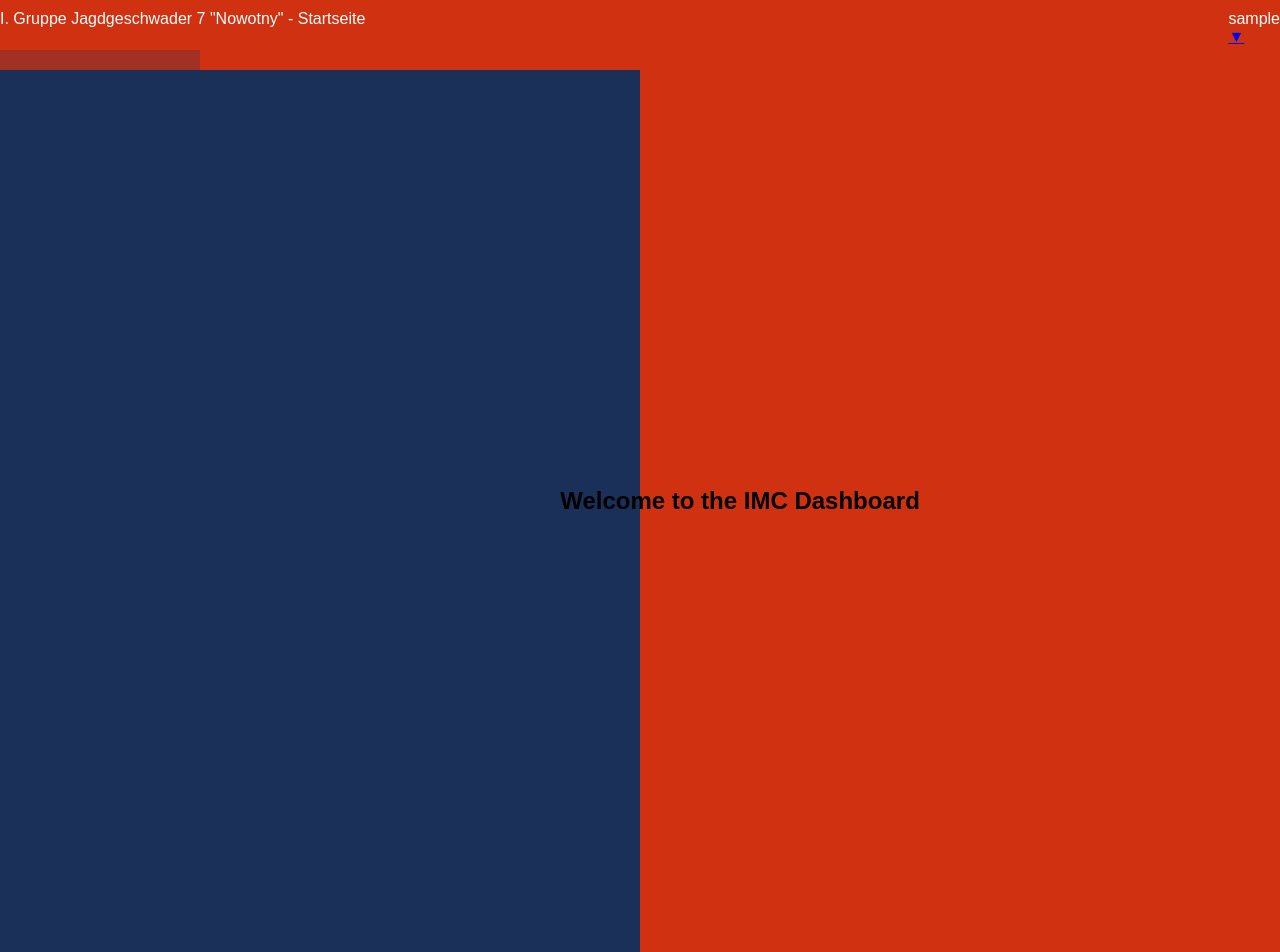
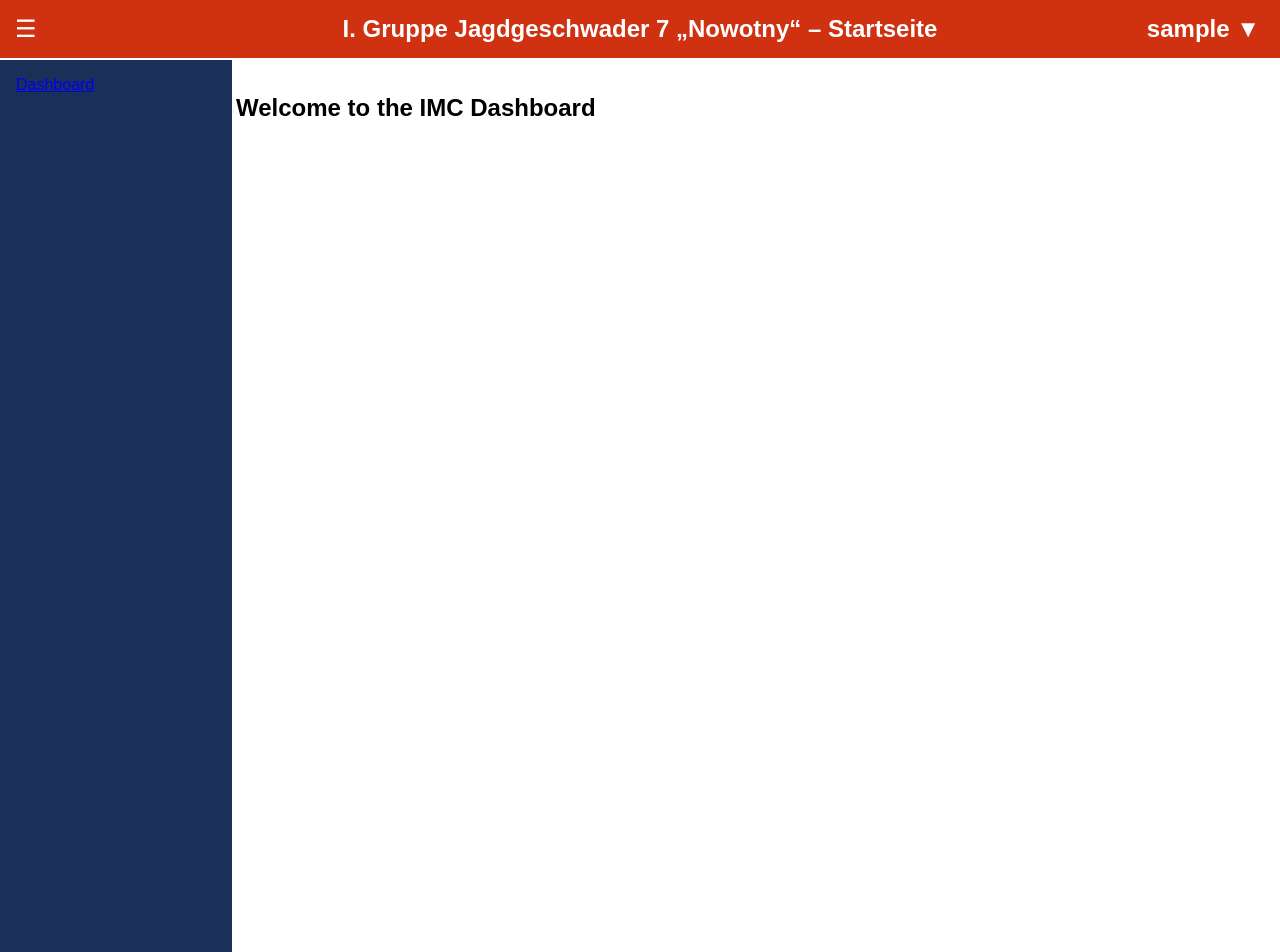
Before and after one commit to IJG7Momo/JG7IronManCampaign, a Flask app: page /dashboard in a window 1280 px wide. Run offline with Flask 3, Linux system fonts and the light colour scheme; the visitor is signed in with stand-in values (Sample User, id 1).

Commit message:
Add files via upload

```diff
--- a/app.py
+++ b/app.py
@@ -12,7 +12,8 @@ def login():
     if request.method == "POST":
         username = request.form["username"]
         password = request.form["password"]
-        # TODO: Authentifizierung prüfen
+        if username == "I/JG7_Momo":
+            session["admin"] = True
         session["user"] = username
         return redirect(url_for("dashboard"))
     return render_template("login.html")
@@ -21,10 +22,11 @@ def login():
 def register():
     if request.method == "POST":
         username = request.form["username"]
-        email = request.form["email"]
         password = request.form["password"]
-        # TODO: Registrierung speichern
-        return redirect(url_for("login"))
+        if username == "I/JG7_Momo":
+            session["admin"] = True
+        session["user"] = username
+        return redirect(url_for("dashboard"))
     return render_template("register.html")
 
 @app.route("/dashboard")
--- a/static/css/style.css
+++ b/static/css/style.css
@@ -2,11 +2,16 @@
 body {
     margin: 0;
     font-family: Arial, sans-serif;
+    height: 100vh;
+}
+body.login, body.register {
     background: linear-gradient(to right, #1a3059 50%, #d03111 50%);
-    height: 100vh;
     display: flex;
     justify-content: center;
     align-items: center;
+}
+body.dashboard {
+    background: linear-gradient(to right, rgba(26,48,89,0.25) 50%, rgba(208,49,17,0.25) 50%);
 }
 .form-card {
     background: white;
@@ -14,10 +19,6 @@ body {
     border-radius: 8px;
     text-align: center;
     box-shadow: 0 0 15px rgba(0,0,0,0.3);
-    transition: transform 0.2s ease;
-}
-.form-card:hover {
-    transform: scale(1.02);
 }
 input, button {
     margin: 0.5rem 0;
@@ -25,37 +26,43 @@ input, button {
     width: 100%;
 }
 .topbar {
-    position: absolute;
-    top: 0;
-    width: 100%;
-    height: 50px;
     background: #d03111;
     color: white;
-    padding: 10px;
-    display: flex;
-    justify-content: space-between;
+    padding: 15px;
+    font-size: 1.5rem;
+    font-weight: bold;
+    text-align: center;
+    position: relative;
+}
+.user-area {
+    position: absolute;
+    right: 20px;
+    top: 15px;
 }
 .sidebar {
-    position: absolute;
+    width: 200px;
+    background: #1a3059;
+    height: 100vh;
+    position: fixed;
+    top: 60px;
     left: 0;
-    top: 50px;
-    width: 200px;
-    height: calc(100% - 50px);
-    background: rgba(26, 48, 89, 0.25);
+    padding: 1rem;
+    transition: transform 0.3s ease;
+}
+.sidebar.collapsed {
+    transform: translateX(-100%);
+}
+.sidebar-toggle {
+    position: fixed;
+    top: 15px;
+    left: 15px;
+    font-size: 1.5rem;
+    cursor: pointer;
+    color: white;
 }
 .main {
-    margin-left: 200px;
-    margin-top: 50px;
+    margin-left: 220px;
     padding: 1rem;
-}
-.dropdown-content {
-    display: none;
-    position: absolute;
-    background-color: white;
-    min-width: 100px;
-}
-.dropdown:hover .dropdown-content {
-    display: block;
 }
 .hint {
     font-size: 0.8rem;
--- a/templates/base.html
+++ b/templates/base.html
@@ -2,28 +2,30 @@
 <html lang="en">
 <head>
     <meta charset="UTF-8">
-    <title>I./JG7 "Nowotny"</title>
+    <title>I./JG7 Nowotny</title>
     <link rel="stylesheet" href="{{ url_for('static', filename='css/style.css') }}">
 </head>
 <body>
+    {% if request.path != '/login' and request.path != '/register' %}
     <div class="topbar">
-        <div class="title">I. Gruppe Jagdgeschwader 7 "Nowotny" - {% block title %}{% endblock %}</div>
-        {% if session.get("user") %}
+        <div class="title">I. Gruppe Jagdgeschwader 7 „Nowotny“ – Startseite</div>
         <div class="user-area">
-            {{ session.user }}
-            <div class="dropdown">
-                <a href="#">▼</a>
-                <div class="dropdown-content">
-                    <a href="#">User Settings</a>
-                    <a href="{{ url_for('logout') }}">Logout</a>
-                </div>
-            </div>
+            {{ session.user }} <span class="dropdown-icon">▼</span>
         </div>
-        {% endif %}
     </div>
-    <div class="sidebar"></div>
+    <div class="sidebar-toggle" onclick="toggleSidebar()">☰</div>
+    <div class="sidebar" id="sidebar">
+        <a href="#">Dashboard</a>
+    </div>
+    {% endif %}
     <div class="main">
         {% block content %}{% endblock %}
     </div>
+    <script>
+        function toggleSidebar() {
+            const sidebar = document.getElementById('sidebar');
+            sidebar.classList.toggle('collapsed');
+        }
+    </script>
 </body>
 </html>
--- a/templates/dashboard.html
+++ b/templates/dashboard.html
@@ -1,5 +1,4 @@
 {% extends "base.html" %}
-{% block title %}Startseite{% endblock %}
 {% block content %}
 <h2>Welcome to the IMC Dashboard</h2>
 {% endblock %}
--- a/templates/login.html
+++ b/templates/login.html
@@ -1,8 +1,7 @@
 {% extends "base.html" %}
-{% block title %}Login{% endblock %}
 {% block content %}
 <div class="form-card">
-    <form method="post" action="/login">
+    <form method="post">
         <h2>Login</h2>
         <input type="text" name="username" placeholder="Username" required><br>
         <input type="password" name="password" placeholder="Password" required><br>
--- a/templates/register.html
+++ b/templates/register.html
@@ -1,12 +1,10 @@
 {% extends "base.html" %}
-{% block title %}Register{% endblock %}
 {% block content %}
 <div class="form-card">
-    <form method="post" action="/register">
+    <form method="post">
         <h2>Register</h2>
         <p class="hint">Please use your ingame Username (e. g. I/JG7_[Username])</p>
         <input type="text" name="username" placeholder="Username" required><br>
-        <input type="email" name="email" placeholder="Email" required><br>
         <input type="password" name="password" placeholder="Password" required><br>
         <button type="submit">Register</button>
         <p><a href="{{ url_for('login') }}">Already have an account?</a></p>
```
